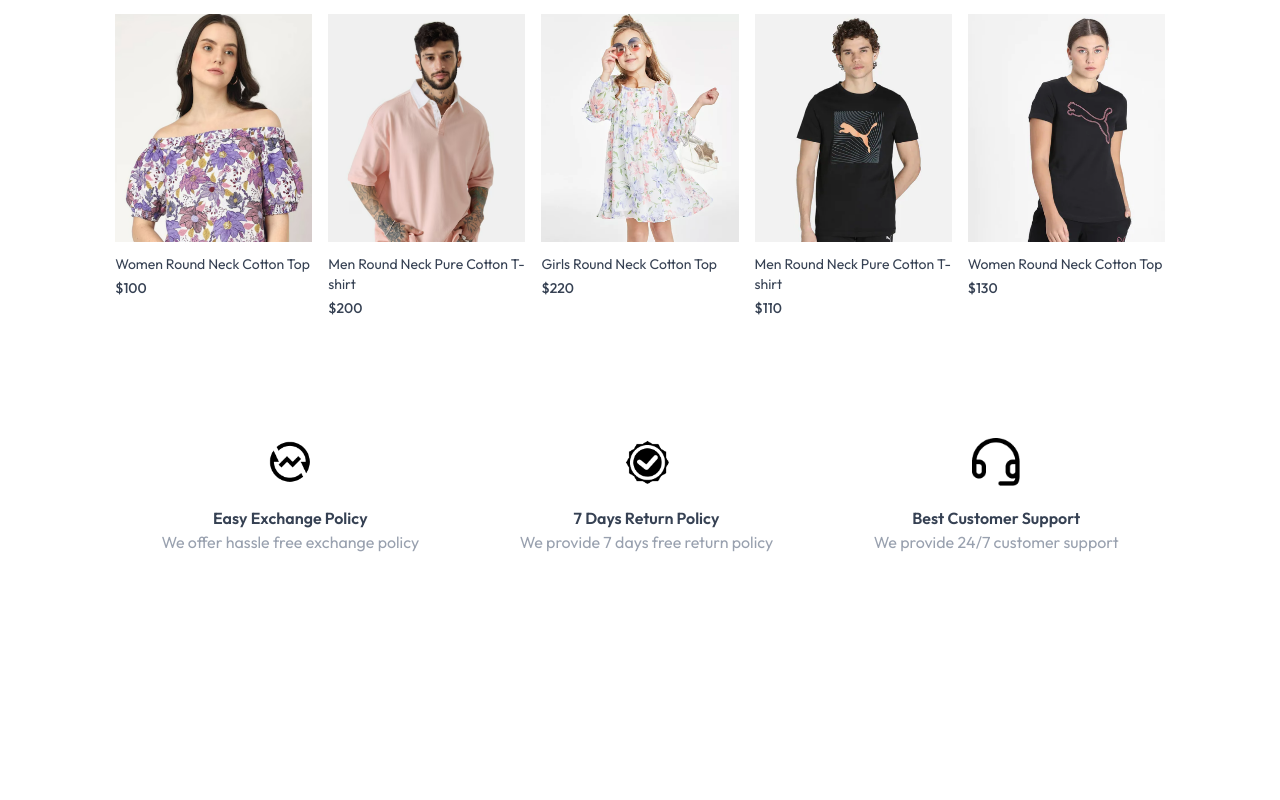
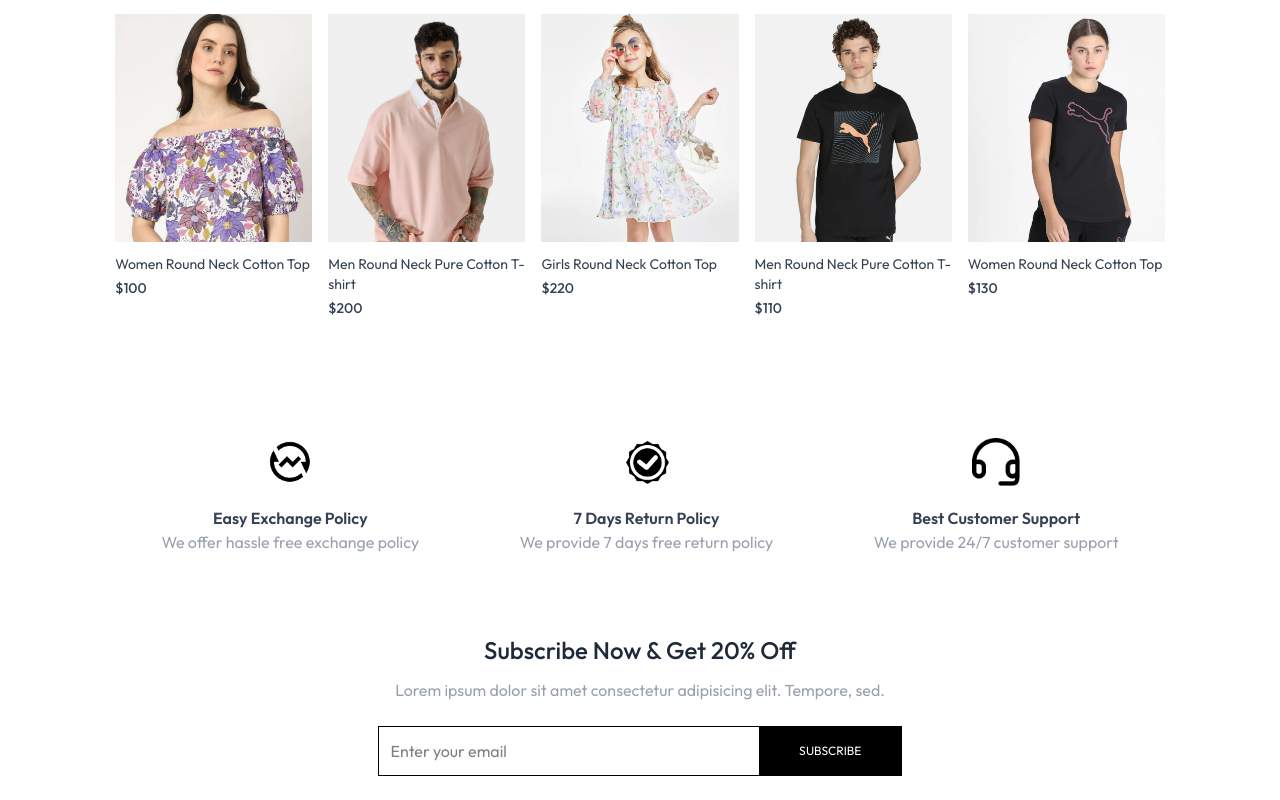
Before and after one commit to AHTHneeuhl/ecommerce-app, a React (Vite) app in the folder frontend/: page / in a window 1280 px wide. Shown: the part 1471-2271 px from the top of the page. Before the commit the page ends 2105 px from the top, so only its background shows below. Built offline with nearby package versions, Linux system fonts and the light colour scheme.

Commit message:
create NewsLetter section component

```diff
--- /dev/null
+++ b/frontend/src/components/NewsLetter.tsx
@@ -0,0 +1,35 @@
+const NewsLetter: React.FC = () => {
+  const formSubmitHandler = (event: React.FormEvent) => {
+    event.preventDefault();
+  };
+
+  return (
+    <div className="text-center">
+      <p className="text-2xl font-medium text-gray-800">
+        Subscribe Now & Get 20% Off
+      </p>
+      <p className="text-gray-400 mt-3">
+        Lorem ipsum dolor sit amet consectetur adipisicing elit. Tempore, sed.
+      </p>
+      <form
+        className="w-full sm:w-1/2 flex items-center gap-3 mx-auto my-6 border pl-3"
+        onSubmit={formSubmitHandler}
+      >
+        <input
+          type="email"
+          placeholder="Enter your email"
+          className="w-full sm:flex-1 outline-none"
+          required
+        />
+        <button
+          type="submit"
+          className="bg-black text-white text-xs px-10 py-4 uppercase"
+        >
+          Subscribe
+        </button>
+      </form>
+    </div>
+  );
+};
+
+export default NewsLetter;
--- a/frontend/src/components/index.ts
+++ b/frontend/src/components/index.ts
@@ -3,3 +3,4 @@
 export { default as LatestCollection } from "./LatestCollection";
 export { default as Navbar } from "./Navbar";
 export { default as OurPolicy } from "./OurPolicy";
+export { default as NewsLetter } from "./NewsLetter";
--- a/frontend/src/pages/Home.tsx
+++ b/frontend/src/pages/Home.tsx
@@ -1,4 +1,10 @@
-import { BestSellers, Hero, LatestCollection, OurPolicy } from "../components";
+import {
+  BestSellers,
+  Hero,
+  LatestCollection,
+  NewsLetter,
+  OurPolicy,
+} from "../components";
 
 const Home = () => {
   return (
@@ -7,6 +13,7 @@
       <LatestCollection />
       <BestSellers />
       <OurPolicy />
+      <NewsLetter />
     </div>
   );
 };
```
